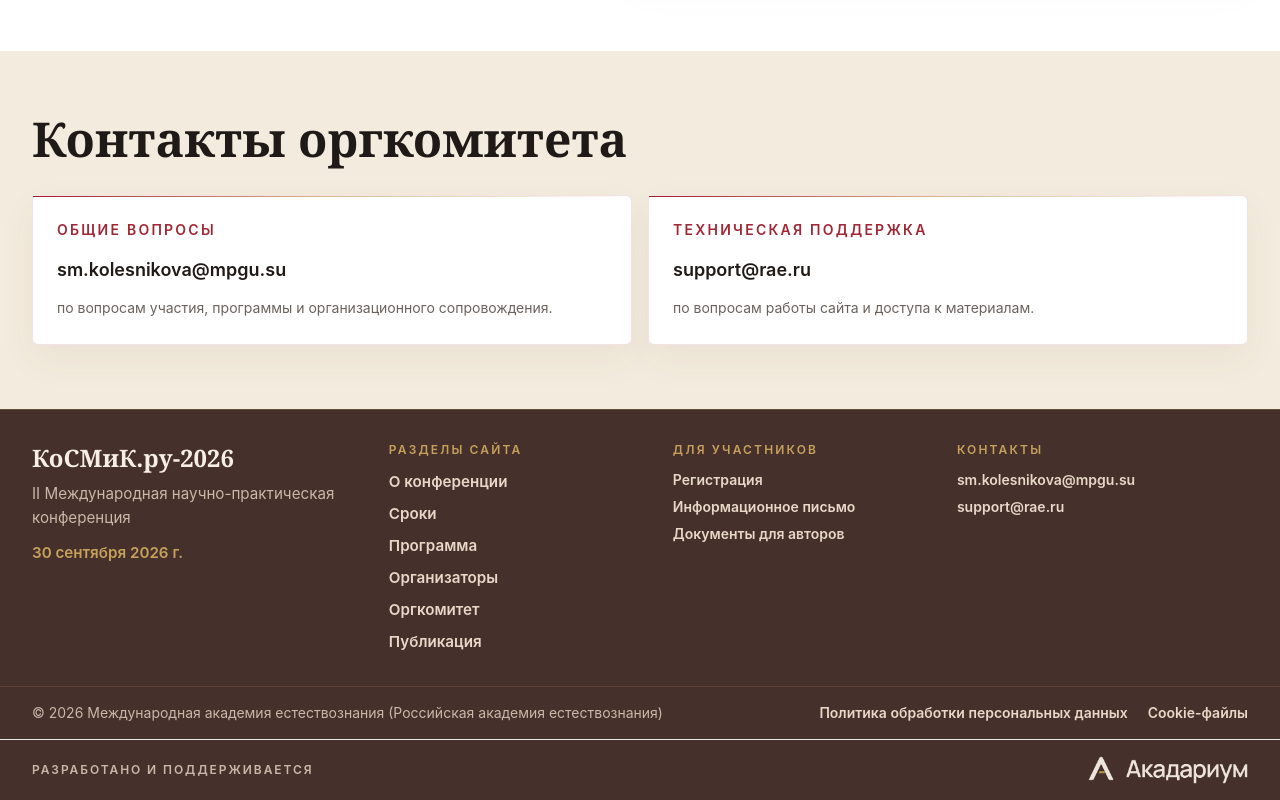
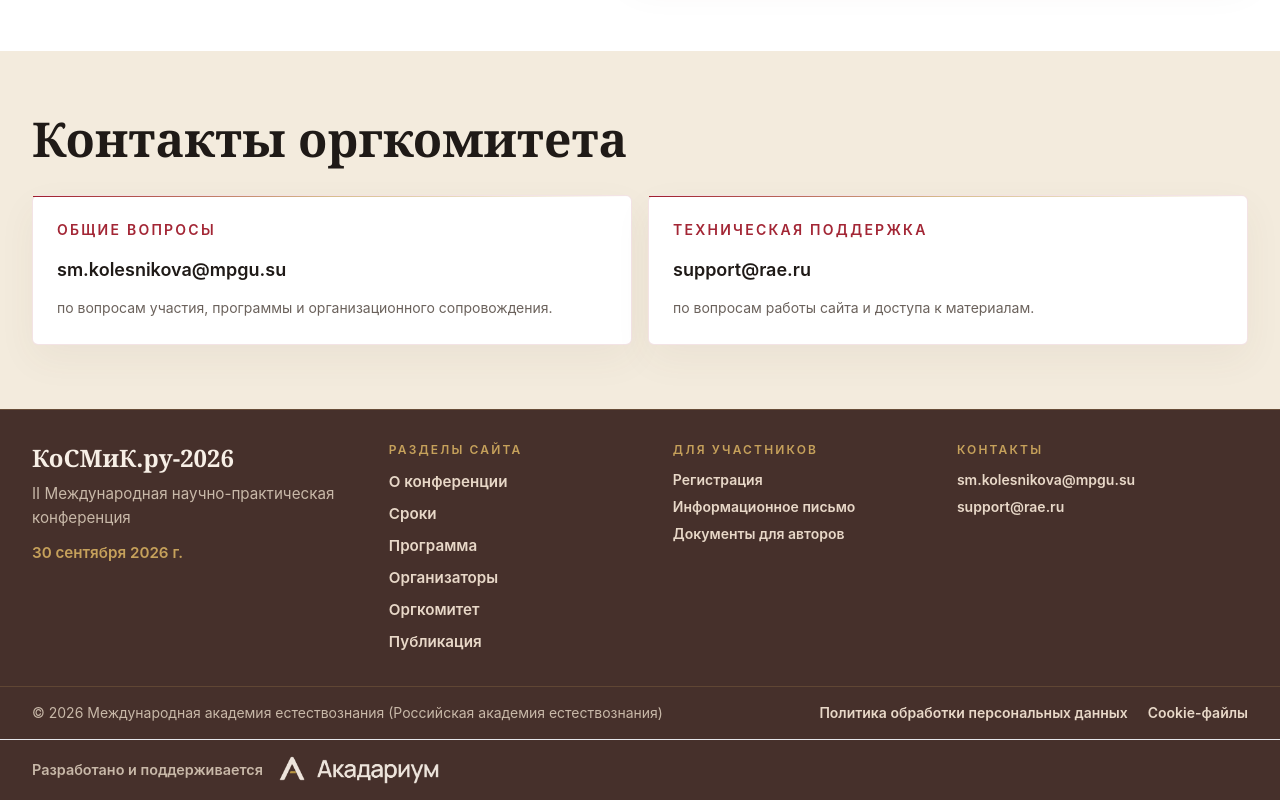
Before and after one commit to bizenkovk/kosmik, a Next.js app: page / in a window 1280 px wide. Shown: the part 5397-6197 px from the top of the page. Built offline with nearby package versions, Linux system fonts and the light colour scheme; no server answers.

Commit message:
Tighten footer support credit layout

```diff
--- a/components/Footer.tsx
+++ b/components/Footer.tsx
@@ -75,7 +75,7 @@ export function Footer() {
         </div>
       </div>
       <div className="border-t border-[#C6A15B]/14">
-        <div className="mx-auto flex max-w-7xl flex-col items-start gap-2 px-4 py-4 text-xs font-semibold uppercase tracking-[0.16em] text-[#C8B8A8] sm:px-6 md:flex-row md:items-center md:justify-between lg:px-8">
+        <div className="mx-auto flex max-w-7xl flex-col items-start gap-2 px-4 py-4 text-[0.9rem] font-semibold text-[#C8B8A8] sm:flex-row sm:items-center sm:gap-4 sm:px-6 lg:px-8">
           <span>{footerContent.supportCredit.label}</span>
           <img
             src={footerContent.supportCredit.logoSrc}
```
